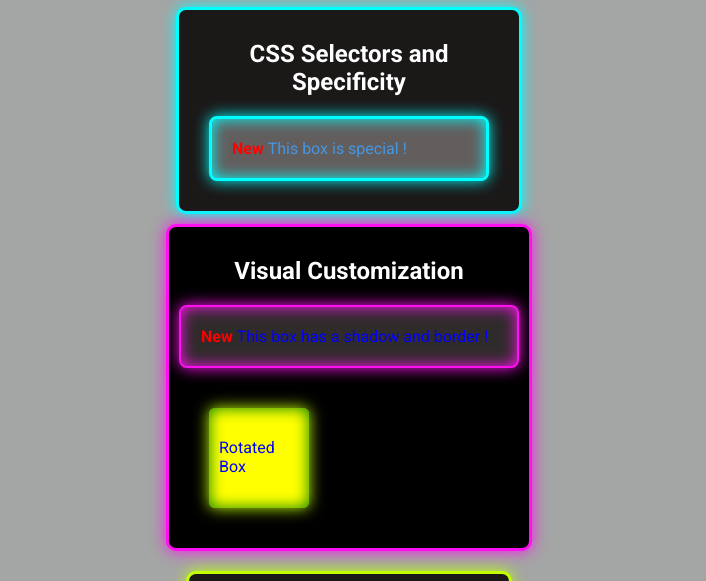
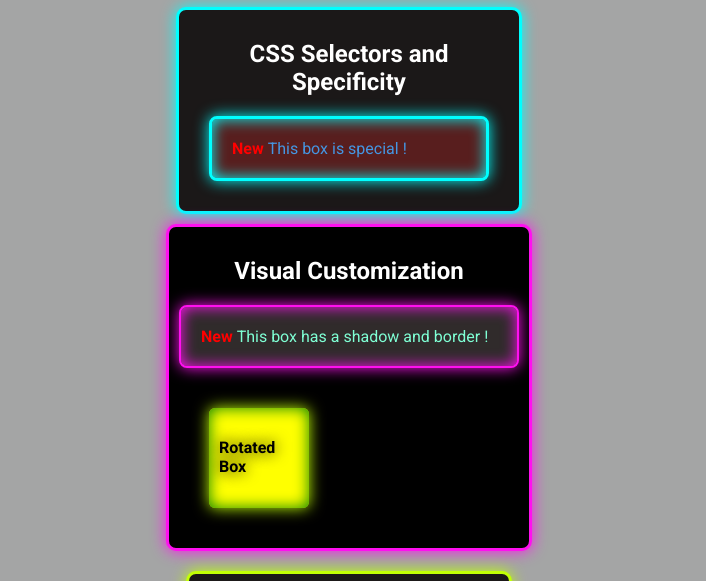
Before and after one commit to ingediego94/M2W2_DiegoV, a plain HTML site: page index.html in a window 1280 px wide. Shown: the part 140-721 px from the top of the page, without its empty margins (291-997 px from the left). Drawn offline with Linux system fonts and the light colour scheme.

Commit message:
Se finaliza el entregable

```diff
--- a/index.html
+++ b/index.html
@@ -25,7 +25,7 @@
         <section class="visual-efects">
             <h2>Visual Customization</h2>
             <div class="box">This box has a shadow and border !</div>
-            <div class="rotate-box">Rotated Box</div>
+            <div class="rotate-box" id="texto">Rotated Box</div>
         </section>
 
         <section class="interactivity">
--- a/styles.css
+++ b/styles.css
@@ -51,7 +51,7 @@ h2 {
 
 
 div {
-    color: blue;
+    color: aquamarine;
 }
 
 .highlight {
@@ -63,7 +63,7 @@ div {
     box-shadow: 0px 0px 15px cyan,
         0px 0px 15px cyan inset;
     color: rgb(69, 150, 226);
-    background-color: rgb(99, 94, 94);
+    background-color: rgb(88, 30, 30);
     border-radius: 8px;
 }
 
@@ -124,6 +124,12 @@ div {
     padding: 10px;
 }
 
+#texto{
+    color: #000;
+    font-weight: bold;
+    text-shadow: 0px 0px 15px rgb(0, 0, 0);
+}
+
 .rotate-box {
 
     width: 100px;
@@ -142,6 +148,7 @@ div {
     transform: translateX(10px);
     transform: rotate(45deg);
 }
+
 
 
 a:hover {
```
